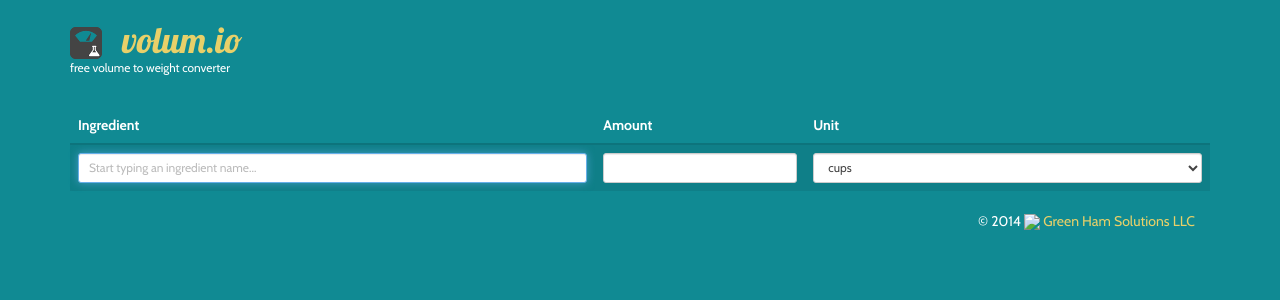
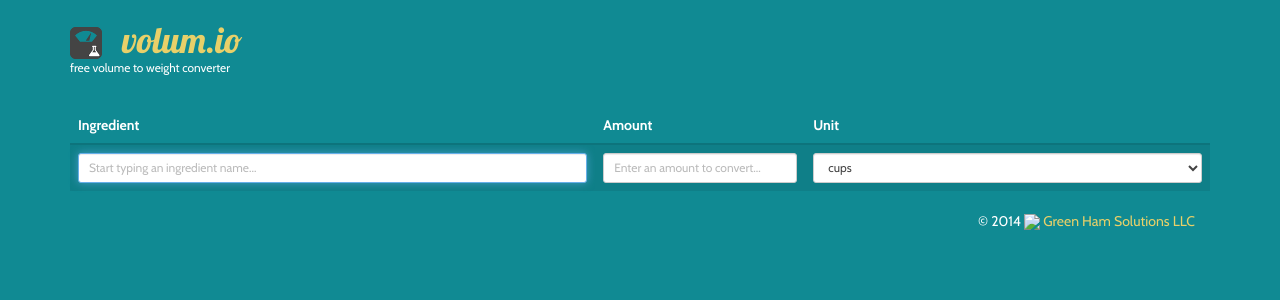
Before and after one commit to greenham/volume2weight, a PHP site: page / in a window 1280 px wide. Shown: the top 300 px of the page. Run offline with PHP 8.4, Linux system fonts and the light colour scheme; data comes from the database, SQL or seed files in the repository.

Commit message:
placeholder for amount field, less shouting

```diff
--- a/assets/js/v2w.js
+++ b/assets/js/v2w.js
@@ -186,7 +186,7 @@ var V2W = (function ($) {
         this.templates.ingredient({
           amount:     amount,
           units:      ((amount == 1) ? unitDesc.slice(0, unitDesc.length-1) : unitDesc),
-          ingredient: ingredient.toUpperCase()
+          ingredient: ingredient
         })
       );
       $resultsCell.find('span.grams').html(gramsOutput);
--- a/index.php
+++ b/index.php
@@ -53,7 +53,7 @@
                 <input type="text" id="ingredient" autocomplete="off" class="form-control input-sm" placeholder="Start typing an ingredient name..." title="" data-toggle="tooltip">
               </td>
               <td>
-                <input type="text" id="amount" autocomplete="off" size="3" class="form-control input-sm" title="Enter an amount to convert..." data-toggle="tooltip">
+                <input type="text" id="amount" autocomplete="off" size="3" class="form-control input-sm" placeholder="Enter an amount to convert..." title="Enter an amount to convert..." data-toggle="tooltip">
               </td>
               <td>
                 <select id="unit" class="form-control input-sm" title="Select units to convert..." data-toggle="tooltip">
```
